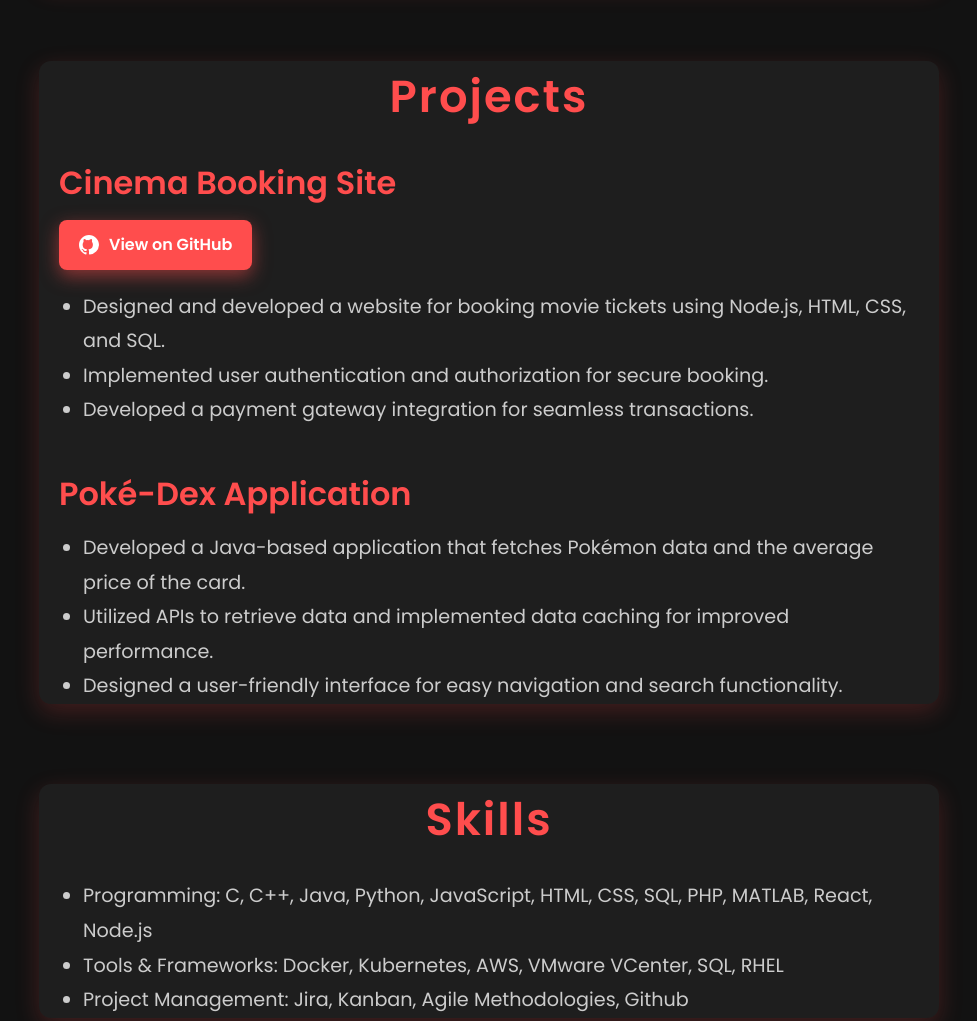
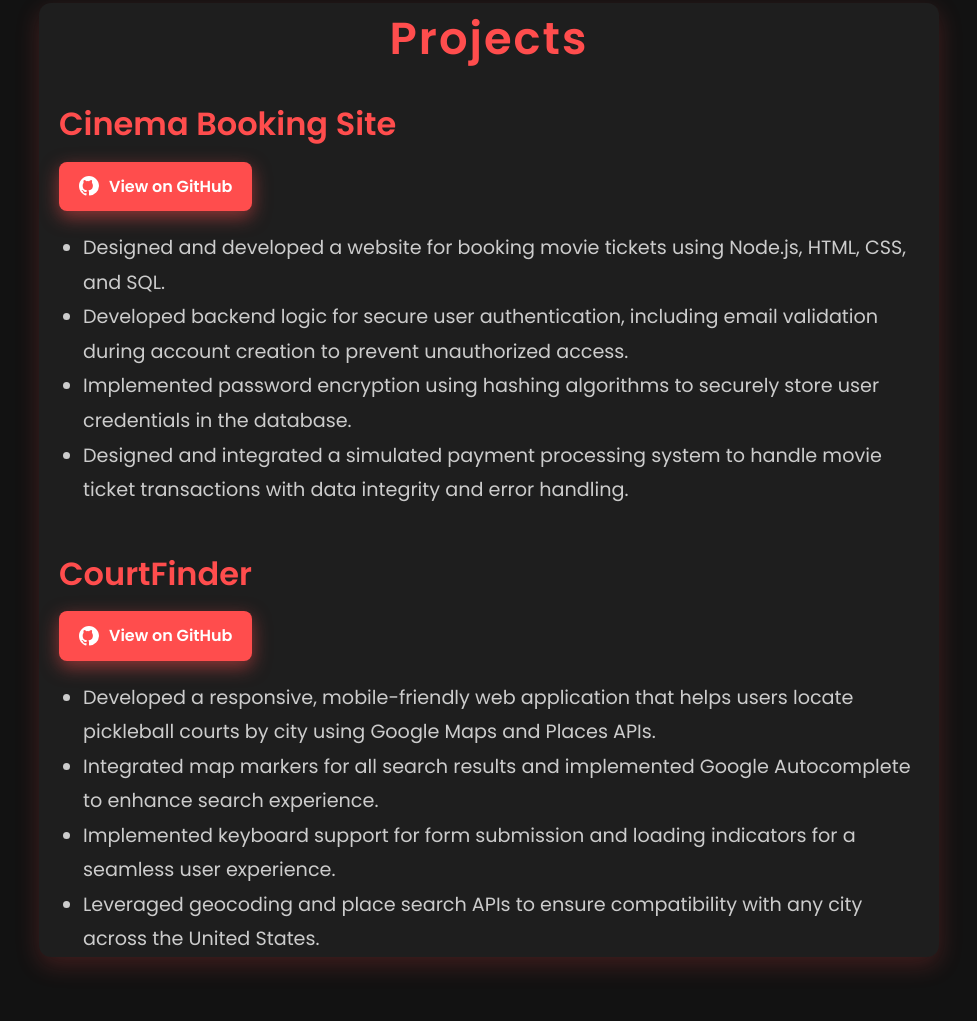
Before and after one commit to Eightoo/tan-portfolio, a plain HTML site: page index.html in a window 1280 px wide. Shown: the part 2183-3204 px from the top of the page, without its empty margins (151-1128 px from the left). Drawn offline with Linux system fonts and the light colour scheme.

Commit message:
Updated portfolio site. Experience text change, and projects added courtFinder.

```diff
--- a/index.html
+++ b/index.html
@@ -71,8 +71,8 @@
   <section id="experience" class="section">
     <div class="container">
       <h2>Experience</h2>
-      <h4>402d Software Engineering Group (SWEG), Robins Air Force Base</h4>
-      <h5>Software Engineer</h5>
+      <h4>402d Software Engineering Group (SWEG)</h4>
+      <h5>Software Engineer - Robins Air Force</h5>
       <ul>
         <li>
           Directly support the Air Force's $59.5M Distributed Common Ground
@@ -109,7 +109,7 @@
         </li>
       </ul>
 
-      <h4>Software Engineer Intern</h4>
+      <h5>Software Engineer Intern - Robins Air Force</h5>
       <ul>
         <li>
           Designed and developed a cutting-edge web application utilizing a
@@ -158,17 +158,43 @@
         >
         <ul>
           <li>Designed and developed a website for booking movie tickets using Node.js, HTML, CSS, and SQL.</li>
-          <li>Implemented user authentication and authorization for secure booking.</li>
-          <li>Developed a payment gateway integration for seamless transactions.</li>
+          <li>Developed backend logic for secure user authentication, including email validation during account creation to prevent unauthorized access.</li>
+          <li>Implemented password encryption using hashing algorithms to securely store user credentials in the database.</li>
+          <li>Designed and integrated a simulated payment processing system to handle movie ticket transactions with data integrity and error handling.</li>
         </ul>
       </div>
 
       <div class="project">
-        <h3>Poké-Dex Application</h3>
+        <h3>CourtFinder</h3>
+        <a
+          href="https://eightoo.github.io/courtFinder/"
+          target="_blank"
+          class="github-btn"
+          ><svg
+            class="github-icon"
+            xmlns="http://www.w3.org/2000/svg"
+            width="20"
+            height="20"
+            fill="currentColor"
+            viewBox="0 0 16 16"
+          >
+            <path
+              d="M8 0C3.58 0 0 3.58 0 8c0 3.54 2.29 6.53 5.47 7.59.4.07.55-.17.55-.38
+      0-.19-.01-.82-.01-1.49-2.01.37-2.53-.49-2.69-.94-.09-.23-.48-.94-.82-1.13-.28-.15-.68-.52
+      -.01-.53.63-.01 1.08.58 1.23.82.72 1.21 1.87.87 2.33.66.07-.52.28-.87.51-1.07-1.78-.2-3.64
+      -.89-3.64-3.95 0-.87.31-1.59.82-2.15-.08-.2-.36-1.02.08-2.12 0 0 .67-.21 2.2.82a7.62 7.62
+      0 012 0c1.53-1.04 2.2-.82 2.2-.82.44 1.1.16 1.92.08 2.12.51.56.82 1.27.82 2.15 0 3.07-1.87
+      3.75-3.65 3.95.29.25.54.73.54 1.48 0 1.07-.01 1.93-.01 2.2 0 .21.15.46.55.38A8.013 8.013 0 0016
+      8c0-4.42-3.58-8-8-8z"
+            />
+          </svg>
+          View on GitHub</a
+        >
         <ul>
-          <li>Developed a Java-based application that fetches Pokémon data and the average price of the card.</li>
-          <li>Utilized APIs to retrieve data and implemented data caching for improved performance.</li>
-          <li>Designed a user-friendly interface for easy navigation and search functionality.</li>
+          <li>Developed a responsive, mobile-friendly web application that helps users locate pickleball courts by city using Google Maps and Places APIs.</li>
+          <li>Integrated map markers for all search results and implemented Google Autocomplete to enhance search experience.</li>
+          <li>Implemented keyboard support for form submission and loading indicators for a seamless user experience.</li>
+          <li>Leveraged geocoding and place search APIs to ensure compatibility with any city across the United States.</li>
         </ul>
       </div>
     </div>
```
